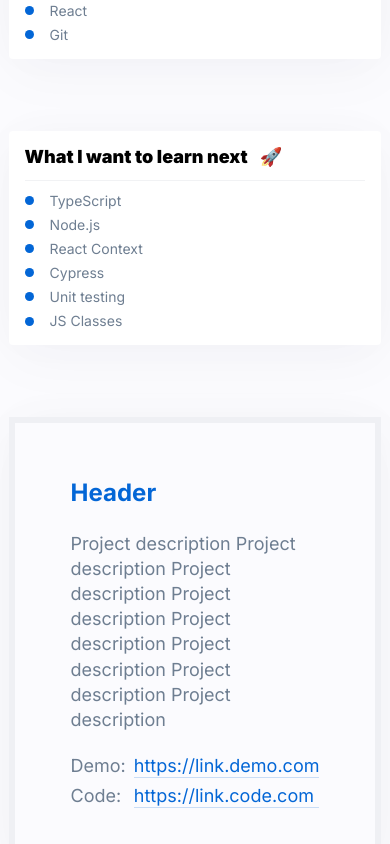
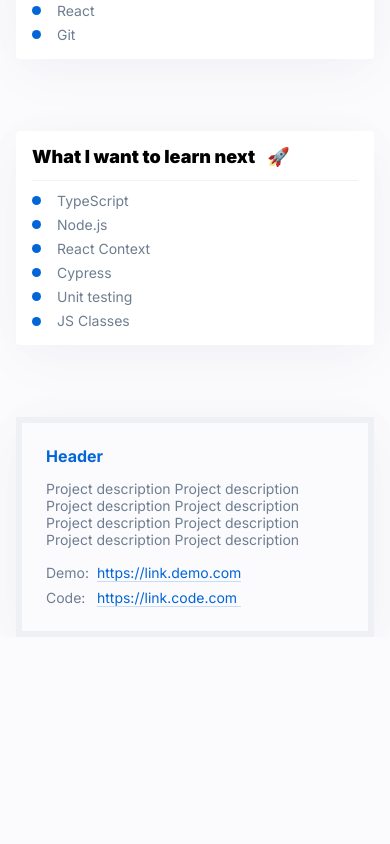
Before and after one commit to Adrode/personal-homepage, a React (Create React App) app: page / in a window 390 px wide. Shown: the part 1011-1855 px from the top of the page. After the commit the page ends 1648 px from the top, so only its background shows below. Built offline with nearby package versions, Linux system fonts and the light colour scheme.

Commit message:
media queries for GithubTile

```diff
--- a/src/GithubTile/styled.js
+++ b/src/GithubTile/styled.js
@@ -9,6 +9,10 @@ export const Container = styled.section`
   &:hover {
     border: 6px solid ${({ theme }) => theme.color.blueTransparent};
   }
+
+  @media (max-width: ${({ theme }) => theme.breakpoint.small}) {
+    padding: 24px;
+  }
 `;
 
 export const Header = styled.h3`
@@ -17,6 +21,11 @@ export const Header = styled.h3`
   font-weight: ${({ theme }) => theme.fontWeight.bold};
   font-size: 24px;
   color: ${({ theme }) => theme.color.mainBlueLM};
+
+  @media (max-width: ${({ theme }) => theme.breakpoint.small}) {
+    margin-bottom: 16px;
+    font-size: 16px;
+  }
 `;
 
 export const Description = styled.p`
@@ -25,6 +34,12 @@ export const Description = styled.p`
   font-size: 18px;
   line-height: 25.2px;
   color: ${({ theme }) => theme.color.textSecondary};
+
+  @media (max-width: ${({ theme }) => theme.breakpoint.small}) {
+    margin-bottom: 16px;
+    font-size: 14px;
+    line-height: 16.9px;
+  }
 `;
 
 export const LinkContainer = styled.div`
@@ -43,6 +58,10 @@ export const LinkDescription = styled.p`
 
   font-size: 18px;
   color: ${({ theme }) => theme.color.textSecondary};
+
+  @media (max-width: ${({ theme }) => theme.breakpoint.small}) {
+    font-size: 14px;
+  }
 `;
 
 export const LinkURLContainer = styled.div`
@@ -63,4 +82,8 @@ export const LinkURL = styled.a`
   &:hover {
     border-bottom: 1px solid ${({ theme }) => theme.color.mainBlueLM};
   }
+
+  @media (max-width: ${({ theme }) => theme.breakpoint.small}) {
+    font-size: 14px;
+  }
 `;
```
